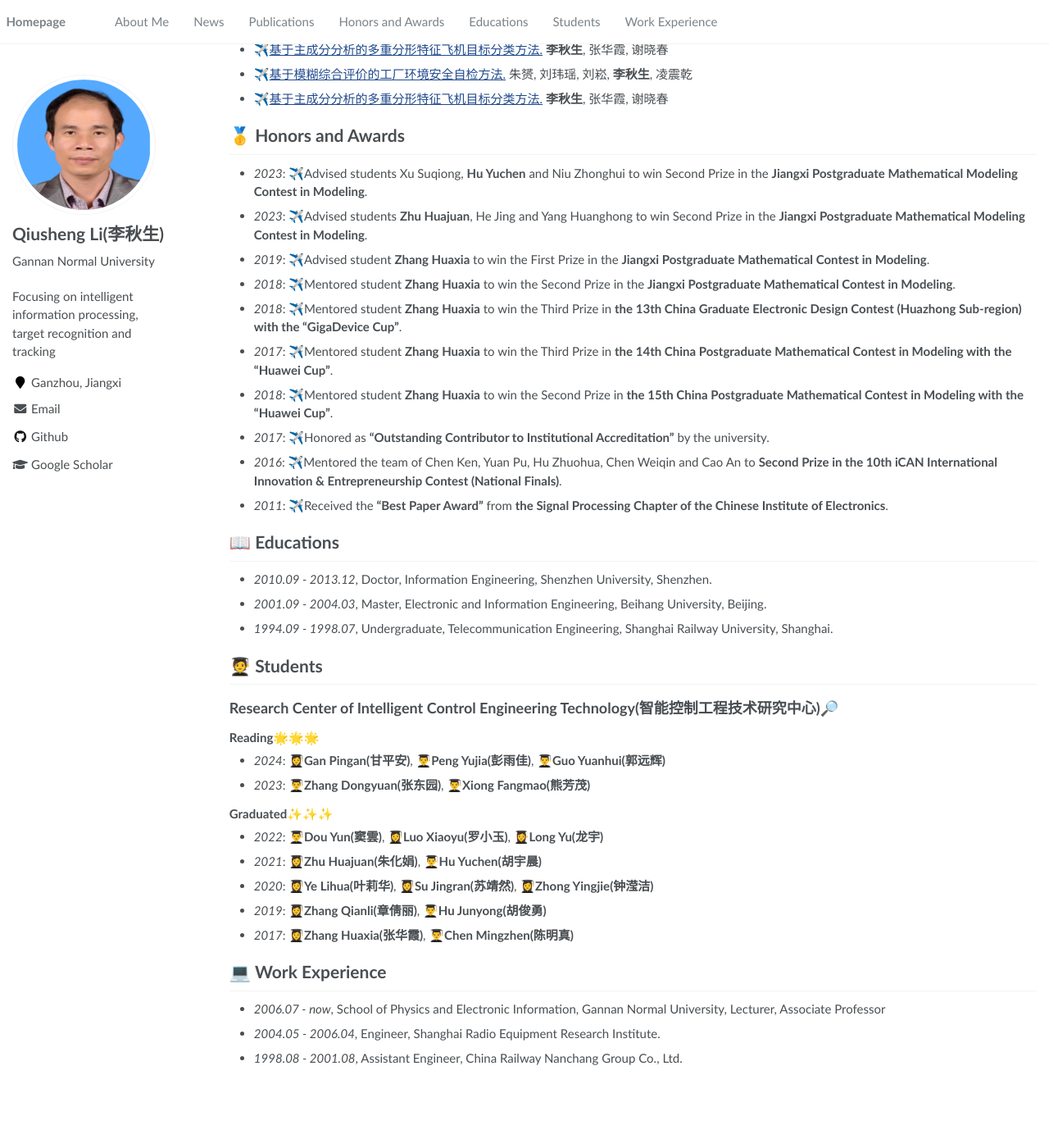
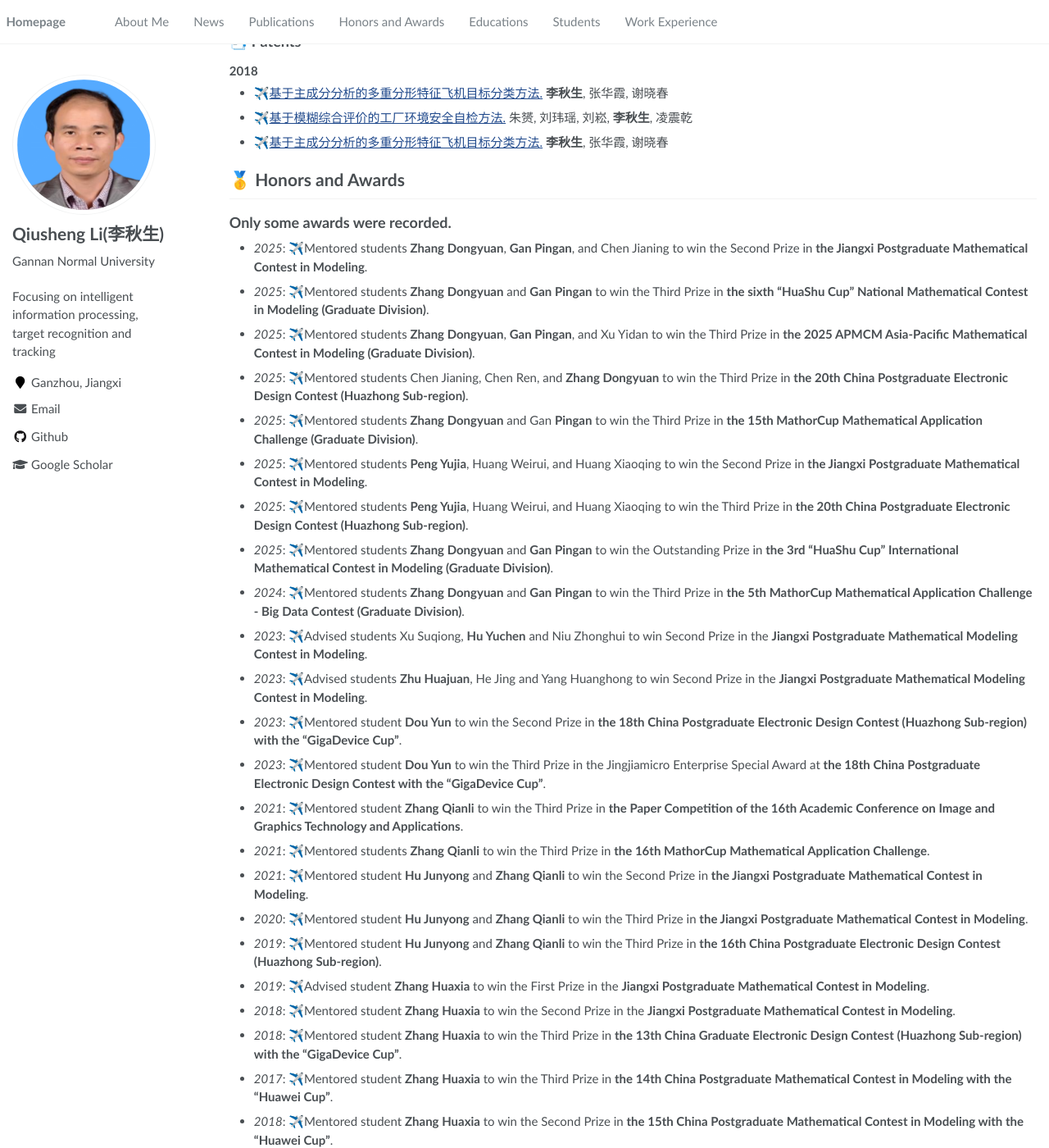
Before and after one commit to zhdongyuan/liqiusheng, a Jekyll site: the page built from _pages/about.md, in a window 1280 px wide and 1400 px high, scrolled down 3955 px. Shown: the whole window at 82% size. Built offline with Jekyll 4.4.1, drawn with Linux system fonts in a browser that asks for light colours; before the commit the page ends 5272 px from its top, so only the background shows below that; some of the changed text lies outside the part shown.

Commit message:
Update about.md

```diff
--- a/_pages/about.md
+++ b/_pages/about.md
@@ -22,7 +22,7 @@ I am working in the school of physics and electronic information of [Gannan Norm
 
 I earned my B.Eng. in Telecommunication Engineering from [Shanghai Railway University](https://baike.sogou.com/v7682323.htm) (上海铁道大学) (now integrated into [Tongji University](https://www.tongji.edu.cn/index.htm) (同济大学)), followed by an M.Eng. in Electronic and Information Engineering from [Beihang University](https://www.buaa.edu.cn/) (北京航空航天大学). I completed my Ph.D. under the supervision of [Prof. Xie Weixin](https://iip.szu.edu.cn/yjdw1/xieweixin.htm) at the School of Information Engineering, [Shenzhen University](https://www.szu.edu.cn/) (深圳大学).
 
-My research interests include algorithm innovation and system application in radar signal processing, computer vision, physiological signal processing (EEG/ECG) and text emotion calculation. I have published more than 20 papers in SCI or EI journals as the first author or corresponding author. My papers have been downloaded [more than 17,000 times](https://kns.cnki.net/kcms2/author/detail?v=Ut-mckhA-Rs_Qzvuh-2f7oNj0ld9KBEU_NXqQgQ1UXF3kOoEuVjpDthITU3BpcDWoORD3PBhuhg6K8Y98ANvOlCc6DwahWKKsCZWJawdo-cEpGVTNCEUcapsujzehlq4&uniplatform=NZKPT&language=CHS) on CNKI.
+My research interests include algorithm innovation and system application in radar signal processing, computer vision, physiological signal processing (eeg/ecg) and text emotion calculation. I have published more than 20 papers in SCI or EI journals as the first author or corresponding author. My papers have been downloaded [more than 17,000 times](https://kns.cnki.net/kcms2/author/detail?v=Ut-mckhA-Rs_Qzvuh-2f7oNj0ld9KBEU_NXqQgQ1UXF3kOoEuVjpDthITU3BpcDWoORD3PBhuhg6K8Y98ANvOlCc6DwahWKKsCZWJawdo-cEpGVTNCEUcapsujzehlq4&uniplatform=NZKPT&language=CHS) on CNKI.
 
 
 # 🔥 News
@@ -95,6 +95,7 @@ My research interests include algorithm innovation and system application in rad
 
 ### ✨✨✨**SCI and EI**
 
+- ``Engineering Applications of Artificial Intelligence 2025`` &nbsp;🎉🎉 [A lightweight detection model for green navel oranges in natural environments.](https://www.sciencedirect.com/science/article/abs/pii/S0952197625021657) Dongyuan Zhang, **Qiusheng Li***, Xindi Yuan
 - ``Progress In Electromagnetics Research C 2025`` &nbsp;🎉🎉 [Research on RandomPhaseFeedingOptimization and Sidelobe Suppression in Phased Arrays Based on Dynamic SFLA.](https://www.jpier.org/issues/volume.html?paper=25052601) Li Wang, **Qiusheng Li**.
 - ``Progress In Electromagnetics Research C 2025`` &nbsp;🎉🎉 [Human Action Recognition in Small-Sample Scenarios Based on Improved DCGAN and CNN Models.](https://www.jpier.org/issues/volume.html?paper=25030402) Cheng Luo, **Qiusheng Li**, Yingjie Zhong.
 - ``Scientific Reports 2024`` &nbsp;🎉🎉 [Human motion recognition based on feature fusion and residual networks.](https://www.nature.com/articles/s41598-024-80783-7) Xiaoyu Luo, **Qiusheng Li**.
@@ -139,9 +140,25 @@ My research interests include algorithm innovation and system application in rad
 
 
 # 🥇 Honors and Awards
-
+## Only some awards were recorded.
+- *2025*: ✈️Mentored students **Zhang Dongyuan**, **Gan Pingan**, and Chen Jianing to win the Second Prize in **the Jiangxi Postgraduate Mathematical Contest in Modeling**.
+- *2025*: ✈️Mentored students **Zhang Dongyuan** and **Gan Pingan** to win the Third Prize in **the sixth "HuaShu Cup" National Mathematical Contest in Modeling (Graduate Division)**.
+- *2025*: ✈️Mentored students **Zhang Dongyuan**, **Gan Pingan**, and Xu Yidan to win the Third Prize in **the 2025 APMCM Asia-Pacific Mathematical Contest in Modeling (Graduate Division)**.
+- *2025*: ✈️Mentored students Chen Jianing, Chen Ren, and **Zhang Dongyuan** to win the Third Prize in **the 20th China Postgraduate Electronic Design Contest (Huazhong Sub-region)**.
+- *2025*: ✈️Mentored students **Zhang Dongyuan** and Gan **Pingan** to win the Third Prize in **the 15th MathorCup Mathematical Application Challenge (Graduate Division)**.
+- *2025*: ✈️Mentored students **Peng Yujia**, Huang Weirui, and Huang Xiaoqing to win the Second Prize in **the Jiangxi Postgraduate Mathematical Contest in Modeling**.
+- *2025*: ✈️Mentored students **Peng Yujia**, Huang Weirui, and Huang Xiaoqing to win the Third Prize in **the 20th China Postgraduate Electronic Design Contest (Huazhong Sub-region)**.
+- *2025*: ✈️Mentored students **Zhang Dongyuan** and **Gan Pingan** to win the Outstanding Prize in **the 3rd "HuaShu Cup" International Mathematical Contest in Modeling (Graduate Division)**.
+- *2024*: ✈️Mentored students **Zhang Dongyuan** and **Gan Pingan** to win the Third Prize in **the 5th MathorCup Mathematical Application Challenge - Big Data Contest (Graduate Division)**.
 - *2023*: ✈️Advised students Xu Suqiong, **Hu Yuchen** and Niu Zhonghui to win Second Prize in the **Jiangxi Postgraduate Mathematical Modeling Contest in Modeling**.
 - *2023*: ✈️Advised students **Zhu Huajuan**, He Jing and Yang Huanghong to win Second Prize in the **Jiangxi Postgraduate Mathematical Modeling Contest in Modeling**.
+- *2023*: ✈️Mentored student **Dou Yun** to win the Second Prize in **the 18th China Postgraduate Electronic Design Contest (Huazhong Sub-region) with the “GigaDevice Cup”**.
+- *2023*: ✈️Mentored student **Dou Yun** to win the Third Prize in the Jingjiamicro Enterprise Special Award at **the 18th China Postgraduate Electronic Design Contest with the “GigaDevice Cup”**.
+- *2021*: ✈️Mentored student **Zhang Qianli** to win the Third Prize in **the Paper Competition of the 16th Academic Conference on Image and Graphics Technology and Applications**.
+- *2021*: ✈️Mentored students **Zhang Qianli** to win the Third Prize in **the 16th MathorCup Mathematical Application Challenge**.
+- *2021*: ✈️Mentored student **Hu Junyong** and **Zhang Qianli** to win the Second Prize in **the Jiangxi Postgraduate Mathematical Contest in Modeling**.
+- *2020*: ✈️Mentored student **Hu Junyong** and **Zhang Qianli** to win the Third Prize in **the Jiangxi Postgraduate Mathematical Contest in Modeling**.
+- *2019*: ✈️Mentored student **Hu Junyong** and **Zhang Qianli** to win the Third Prize in **the 16th China Postgraduate Electronic Design Contest (Huazhong Sub-region)**.
 - *2019*: ✈️Advised student **Zhang Huaxia** to win the First Prize in the **Jiangxi Postgraduate Mathematical Contest in Modeling**.
 - *2018*: ✈️Mentored student **Zhang Huaxia** to win the Second Prize in the **Jiangxi Postgraduate Mathematical Contest in Modeling**.
 - *2018*: ✈️Mentored student **Zhang Huaxia** to win the Third Prize in **the 13th China Graduate Electronic Design Contest (Huazhong Sub-region) with the “GigaDevice Cup”**.
```
